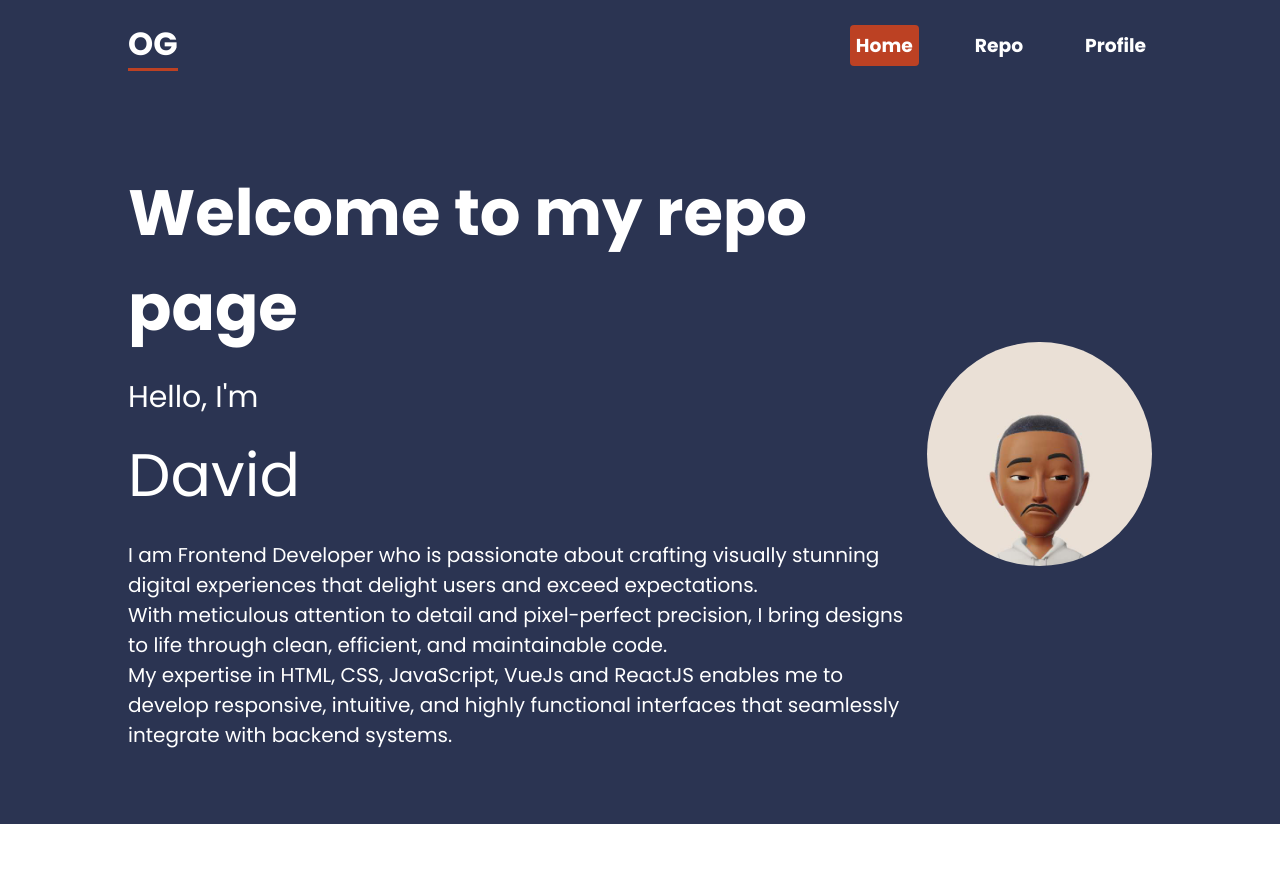
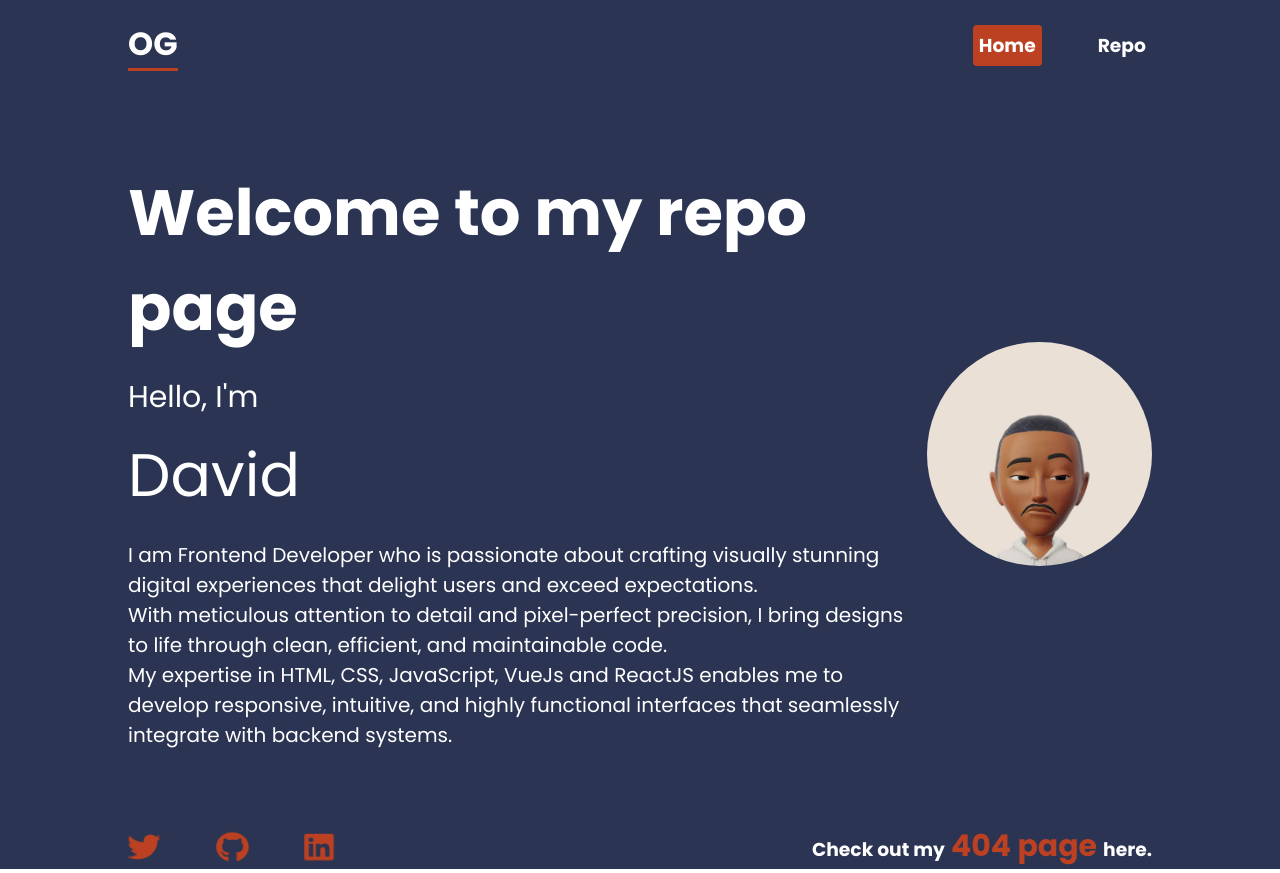
Before and after one commit to feyisayo1/alt-exam, a React (Vite) app: page / in a window 1280 px wide. Before the commit the page ends 824 px from the top, so only its background shows below. Built offline with nearby package versions, Linux system fonts and the light colour scheme; no server answers.

Commit message:
query-done

```diff
--- a/src/Home.jsx
+++ b/src/Home.jsx
@@ -6,6 +6,10 @@ import me from './assets/me.jpg'
 import AOS from 'aos';
 import 'aos/dist/aos.css';
 import { useEffect } from 'react';
+import { faHome } from "@fortawesome/free-solid-svg-icons";
+import { FontAwesomeIcon } from "@fortawesome/react-fontawesome";
+import { faGithub, faLinkedin, faTwitter } from '@fortawesome/free-brands-svg-icons';
+
 
 
 const Home = () => {
@@ -31,7 +35,7 @@ const Home = () => {
                     <nav>
                         <NavLink to="/"><h3>Home</h3></NavLink>
                         <NavLink to="repo"><h3>Repo</h3></NavLink>
-                        <NavLink to="profile"><h3>Profile</h3></NavLink>
+                        {/* <NavLink to="profile"><h3>Profile</h3></NavLink> */}
                     </nav>
                 </header>
             </div>
@@ -57,9 +61,30 @@ const Home = () => {
                 <img src={me} alt=""/>
               </div>
             </div>
-            {/* <FontAwesomeIcon icon={faXTwitter} bounce style={{color: "#bc4123",}} /> */}
+            <div className='social-wrapper'>
+              <div className='social'>
+                <a href="https://twitter.com/_ichbindavid" target='_blank'>
+                  <FontAwesomeIcon icon={faTwitter} bounce size="2xl" style={{color: "#bc4123",}} />
+                </a>
+                <a href="https:github.com/feyisayo1" target='_blank'>
+                  <FontAwesomeIcon icon={faGithub} bounce size="2xl" style={{color: "#bc4123",}} />
+                </a>
+                <a href="https://www.linkedin.com/in/ogunleye-david-8a9b22194?utm_source=share&utm_campaign=share_via&utm_content=profile&utm_medium=ios_app" target='_blank'>
+                  <FontAwesomeIcon icon={faLinkedin} bounce size="2xl" style={{color: "#bc4123",}} />
+                </a>
+              </div>
 
-            {/* <FontAwesomeIcon icon="fa-brands fa-x-twitter" bounce style={{color: "#bc4123",}} /> */}
+              <h3 style={{color:"white"}}>Check out my
+                  <NavLink to="404" style={{ padding:"6px", borderRadius:"4px", color:"#bc4123", fontSize:"30px" }} >404 page</NavLink>
+                  here.
+              </h3>
+
+
+
+
+            </div>
+
+
           </div>
         </div>
 
--- a/src/RepoList.jsx
+++ b/src/RepoList.jsx
@@ -13,17 +13,17 @@ const ReposList = () => {
         <div>
             <div style={{background:"#2b3452", height:"100%" }}>
                 <div className="nav">
-                        <h1 style={{textAlign:"start", color:"white", margin:"20px 0px"}}>My Repo List</h1>
+                        <h1 className="myrepo">My Repo List</h1>
                         <header>
                             <nav className="check">
                                 <NavLink to="/"><h3>Home</h3></NavLink>
                                 <NavLink to="/repo"><h3>Repo</h3></NavLink>
-                                <NavLink to="profile"><h3>Profile</h3></NavLink>
+                                {/* <NavLink to="profile"><h3>Profile</h3></NavLink> */}
                             </nav>
                         </header>
                 </div>
                 <div className='results-container'>
-                    {error && <div className='error'>{error}</div>}
+                    {error && <div className='error'><p>{error}</p></div>}
                     {loading && <Loading/>}
                     {repos.map((repo) =>
                         // <div className='card' key={repo.id}>
--- a/src/index.css
+++ b/src/index.css
@@ -170,13 +170,7 @@ header nav a.active{
   margin-left: 5px;
 }
 
-.repo-details-container {
-  height: 100%;
-  width: 25%;
-  display: flex;
-  flex-direction: column;
-  align-items: center;
-}
+
 
 .details-row {
   height: 20px;
@@ -298,24 +292,37 @@ header nav a.active{
 /* repo details  */
 .repo_wrapper {
   background: var(--secondary);
-  height: 100vh;
+  /* height: 100vh; */
   display: grid;
   place-items: center;
+  /* display: flex;
+  justify-content: center;
+  align-items: center; */
+  /* width: 50%; */
+  /* margin:0 auto; */
+  /* margin-top: 20px; */
 
 }
 
 
+.repo-wrapper-container {
+  background: var(--secondary);
+  height: 100vh;
+}
+
 
 .card-details{
   background-color: rgba(0, 0, 0, 0.2);
+  margin-top: 40px;
 
   /* justify-content: center; */
   /* align-items: center; */
   /* margin: auto; */
-  /* width: 30%; */
+  width: 30%;
   /* text-align: center; */
   /* border-block: 50px; */
   padding: 20px;
+  border-radius: 20px;
 
 }
 
@@ -485,8 +492,29 @@ span{
 }
 
 
+.myrepo{
+  text-align:start;
+  color:white;
+  margin:20px 0px;
+}
 
 
+.social-wrapper{
+  width: 80%;
+  margin: 0 auto;
+  display: flex;
+  justify-content: space-between;
+  align-items: center;
+
+}
+
+
+.social{
+  width: 20%;
+  display: flex;
+  justify-content: space-between;
+  align-items: center;
+}
 
 
 
@@ -510,7 +538,14 @@ span{
   .home{
     flex-direction: column-reverse;
   }
+  .repo_wrapper{
+    /* height: 100vh; */
+  }
+
+
 }
+
+
 
 
 
@@ -532,6 +567,34 @@ span{
   header nav{
     gap: 20px;
   }
+
+}
+
+
+@media screen and (max-width: 633px) {
+  .myrepo{
+    font-size: 25px;
+  }
+  .check{
+    /* width: 50%; */
+    gap: 20px ;
+  }
+  .social{
+    width: 40%;
+  }
+}
+
+@media screen and (max-width: 500px) {
+  .myrepo{
+    font-size: 18px;
+  }
+  .check{
+    font-size: 10px;
+    /* width: 50%; */
+    gap: 10px ;
+  }
+
+
 }
 
 
@@ -552,13 +615,13 @@ span{
     width: 100%;
     /* margin: 0 auto; */
   }
+  .repo_wrapper{
+    /* height: 100vh; */
+  }
 }
 
 
 @media screen and (max-width: 992px) {
-  .home{
-    /* flex-direction: column-reverse; */
-  }
   .home p{
     font-size: 3rem;
   }
@@ -572,7 +635,11 @@ span{
   .pic{
     width: 40%;
   }
+  /* .card-details{
+    width: 60%;
+  } */
 }
+
 
 
 
@@ -590,4 +657,11 @@ span{
 .home h1{
   font-size: 15px;
 }
+.repo_wrapper{
+  /* height: fit-content; */
 }
+
+.card-details{
+  width: 90%;
+}
+}
--- a/src/pages/RepoDetail.jsx
+++ b/src/pages/RepoDetail.jsx
@@ -6,6 +6,7 @@ export default function RepoDetail(){
     console.log(repo);
     return(
         <div>
+            <div className="repo-wrapper-container">
                 {!repo.id  ?
             <NotFound/> :
                     <div className="repo_wrapper">
@@ -32,6 +33,8 @@ export default function RepoDetail(){
                     </div>
             }
             </div>
+
+        </div>
     )
 
 }
```
Also changed, not shown: src/assets/twitter.svg (added). Lines whose indentation alone changed are shown as unchanged.
